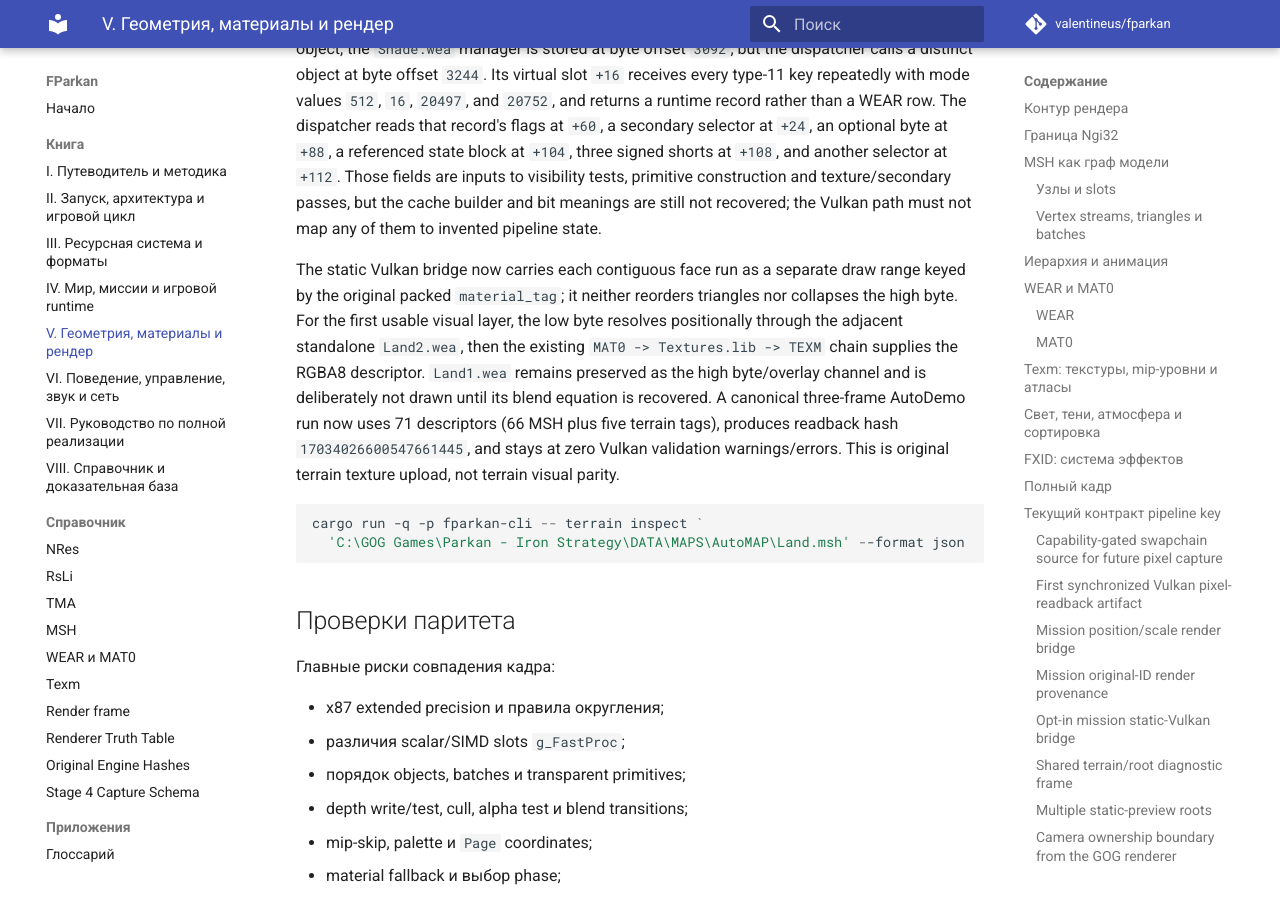
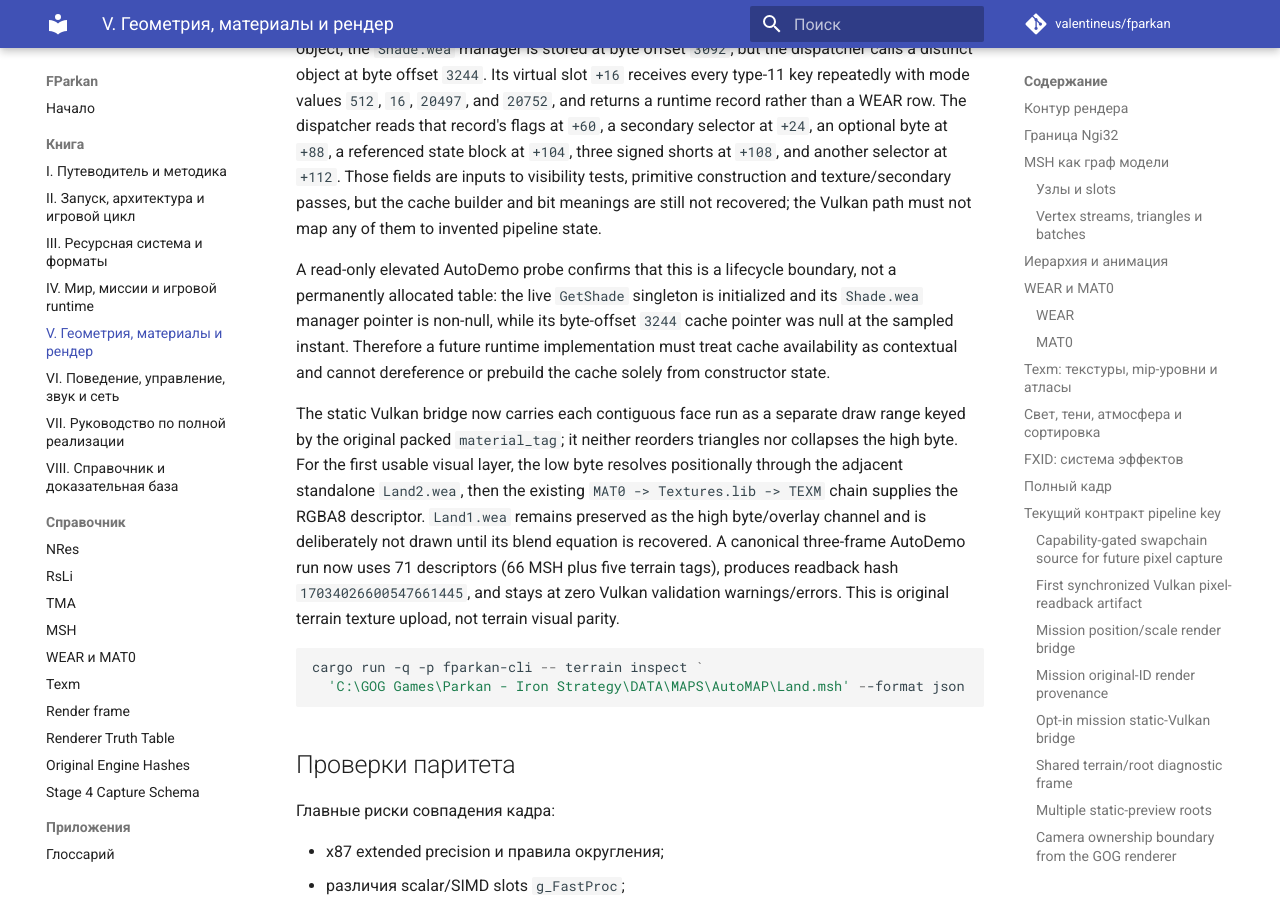
Before and after one commit to valentineus/fparkan, an MkDocs documentation site: the page built from docs/tomes/05-render.md, in a window 1280 px wide and 900 px high, scrolled down 33751 px. Built offline with MkDocs 1.6.1 and Material for MkDocs 9.7.7, drawn with Linux system fonts in a browser that asks for light colours; comment, search, counter and statistics services are not loaded.

Commit message:
docs(terrain): record shade cache lifecycle

```diff
--- a/docs/tomes/05-render.md
+++ b/docs/tomes/05-render.md
@@ -1606,6 +1606,13 @@ visibility tests, primitive construction and texture/secondary passes, but the
 cache builder and bit meanings are still not recovered; the Vulkan path must
 not map any of them to invented pipeline state.
 
+A read-only elevated AutoDemo probe confirms that this is a lifecycle boundary,
+not a permanently allocated table: the live `GetShade` singleton is initialized
+and its `Shade.wea` manager pointer is non-null, while its byte-offset `3244`
+cache pointer was null at the sampled instant. Therefore a future runtime
+implementation must treat cache availability as contextual and cannot dereference
+or prebuild the cache solely from constructor state.
+
 The static Vulkan bridge now carries each contiguous face run as a separate
 draw range keyed by the original packed `material_tag`; it neither reorders
 triangles nor collapses the high byte. For the first usable visual layer, the
```
